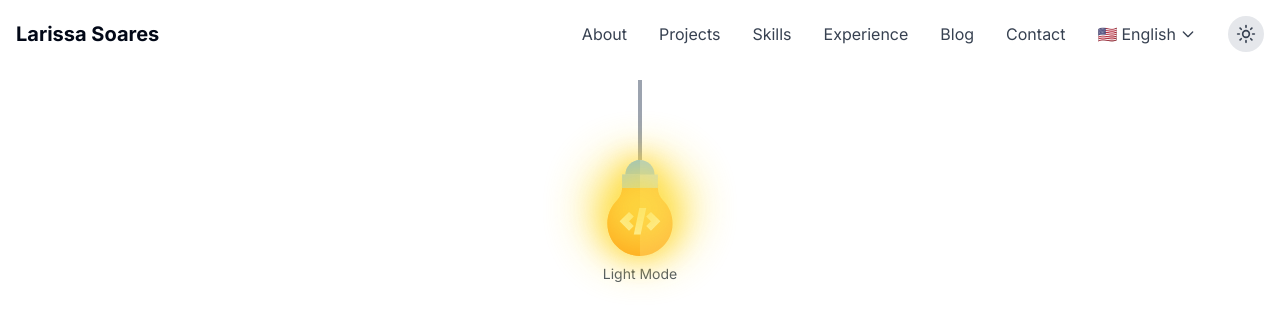
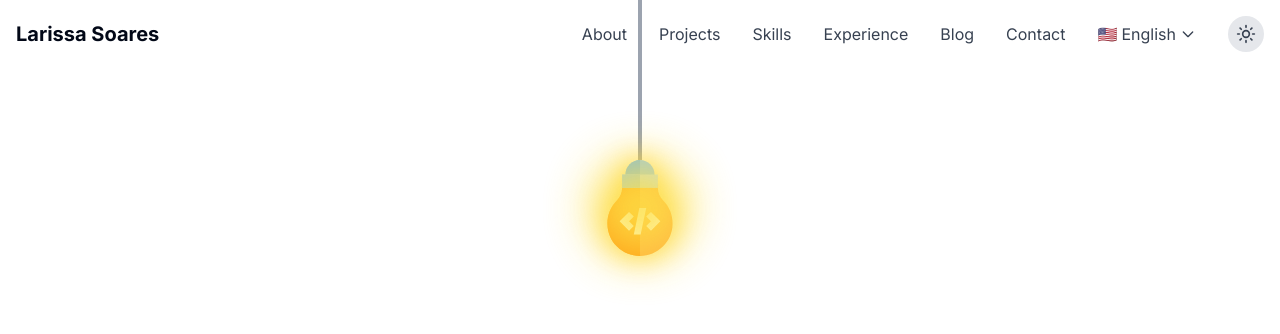
Before and after one commit to laryts/portfolio, a Next.js app: page /en in a window 1280 px wide. Shown: the top 334 px of the page. Built offline with nearby package versions, Linux system fonts and the light colour scheme.

Commit message:
style: fix light bulb

```diff
--- a/app/[lang]/page.tsx
+++ b/app/[lang]/page.tsx
@@ -26,14 +26,15 @@ export default async function Home({
   const dictionary = await getDictionary(lang)
 
   return (
-    <div className="min-h-screen bg-white dark:bg-dark-purple-950 text-gray-800 dark:text-gray-200 transition-colors duration-300">
+    <div className="relative min-h-screen bg-white dark:bg-dark-purple-950 text-gray-800 dark:text-gray-200 transition-colors duration-300">
       {/* Hero Section */}
-      <section className="relative h-screen flex flex-col items-center justify-center text-center px-4 overflow-hidden">
-        <AnimateOnScroll animation="fade" duration={1.2}>
-          <div className="absolute top-20 left-1/2 -translate-x-1/2 z-10">
+      <AnimateOnScroll animation="fade" duration={1.2}>
+          <div className="absolute left-1/2 -translate-x-1/2 z-10">
             <LightBulb dictionary={dictionary} />
           </div>
         </AnimateOnScroll>
+      <section className="relative h-screen flex flex-col items-center justify-center text-center px-4 overflow-hidden">
+
 
         {/* Efeito de spotlight */}
         <div className="spotlight"></div>
--- a/components/light-bulb.tsx
+++ b/components/light-bulb.tsx
@@ -29,7 +29,7 @@ export function LightBulb({ dictionary }: LightBulbProps) {
   return (
     <div className="flex flex-col items-center">
       {/* Fio da lâmpada */}
-      <div className="w-1 h-20 bg-gray-400 dark:bg-gray-600"></div>
+      <div className="w-1 h-40 bg-gray-400 dark:bg-gray-600"></div>
 
       {/* Lâmpada com botão de toggle */}
       <div
@@ -96,9 +96,9 @@ export function LightBulb({ dictionary }: LightBulbProps) {
             <div className="absolute inset-0 bg-yellow-300 opacity-20 rounded-full blur-xl animate-pulse"></div>
           )}
         </div>
-        <div className="text-center mt-2 text-sm text-gray-600 dark:text-gray-400">
+        {/* <div className="text-center mt-2 text-sm text-gray-600 dark:text-gray-400">
           {currentTheme === "dark" ? dictionary.hero.lightMode : dictionary.hero.darkMode}
-        </div>
+        </div> */}
       </div>
     </div>
   )
```
